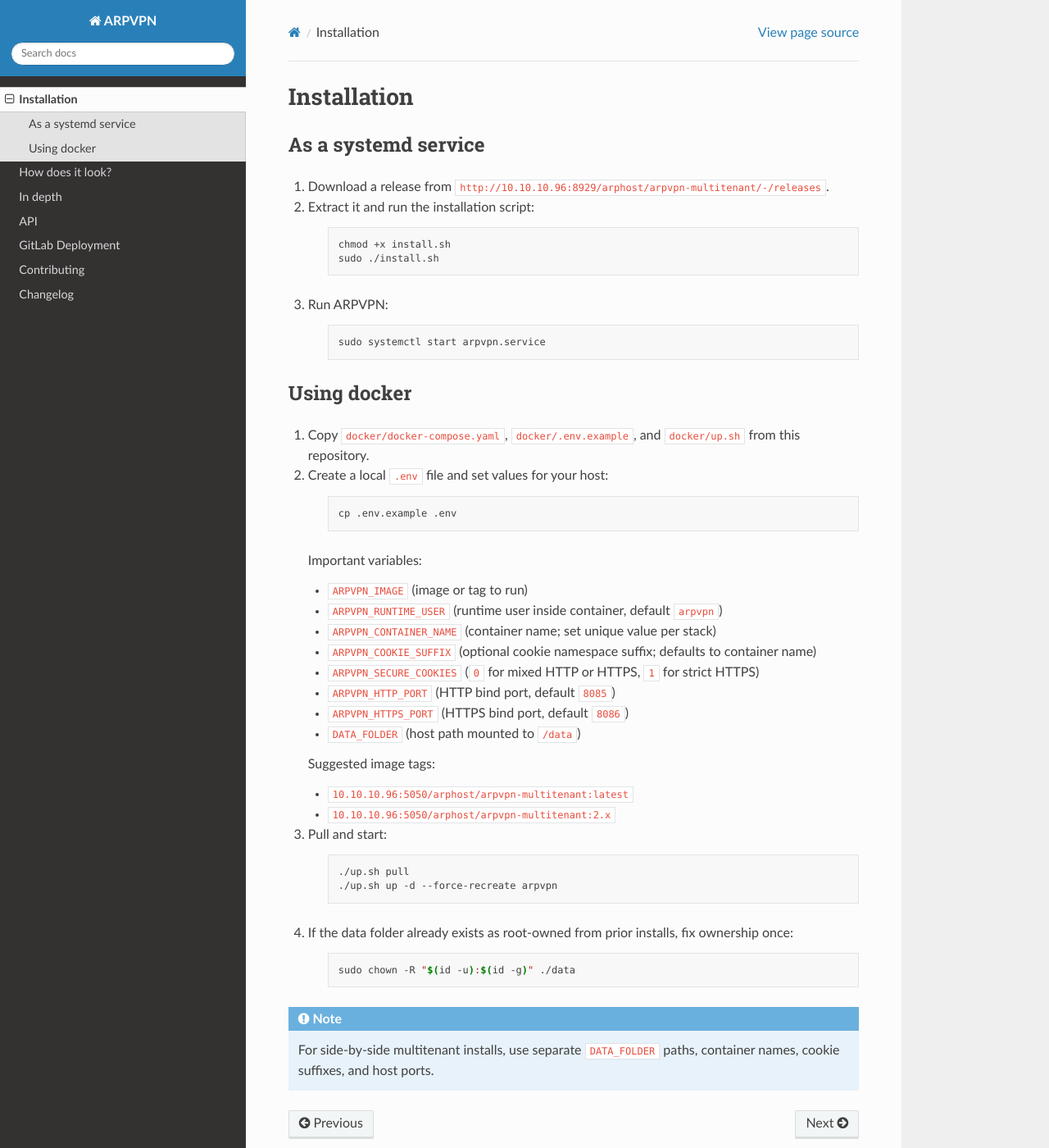
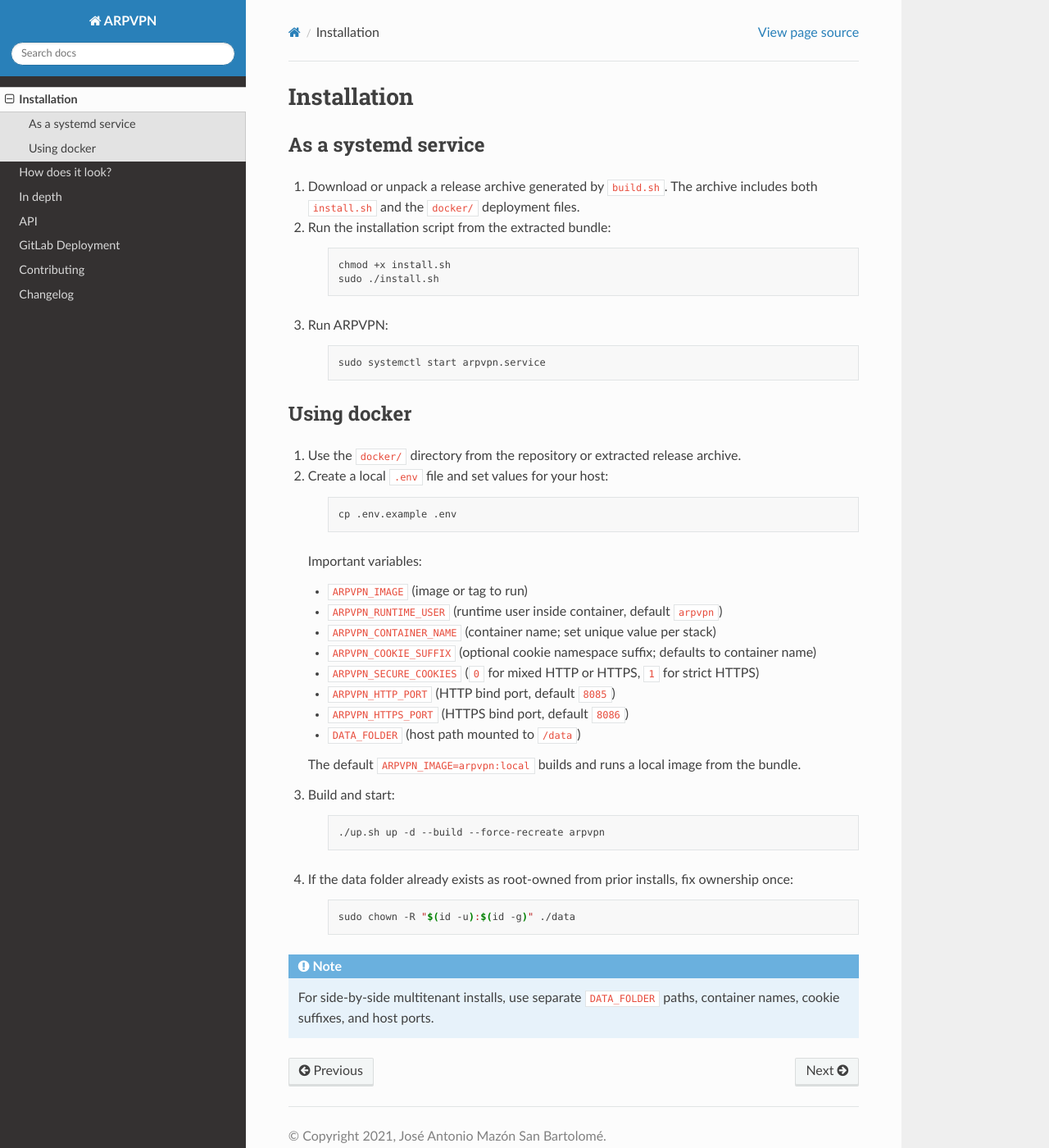
Before and after one commit to arphost-com/ARPVPN, a Sphinx documentation site: the page built from docs/source/installation.rst, in a window 1280 px wide and 1400 px high. Shown: the whole window at 82% size. Built offline with Sphinx 7.4.7 and the Read the Docs theme 3.1.0, drawn with Linux system fonts in a browser that asks for light colours.

Commit message:
Make ARPVPN bundle self-contained

```diff
--- a/arpvpn/web/static/assets/resources.py
+++ b/arpvpn/web/static/assets/resources.py
@@ -1,4 +1,6 @@
+import os
+
 APP_NAME = "ARPVPN"
-APP_REPOSITORY_URL = "http://10.10.10.96:8929/arphost/arpvpn-multitenant"
-APP_LICENSE_URL = "http://10.10.10.96:8929/arphost/arpvpn-multitenant/-/blob/main/LICENSE.md"
+APP_REPOSITORY_URL = os.environ.get("ARPVPN_REPOSITORY_URL", "")
+APP_LICENSE_URL = os.environ.get("ARPVPN_LICENSE_URL", "")
 EMPTY_FIELD = "None"
--- a/docs/source/contributing.rst
+++ b/docs/source/contributing.rst
@@ -14,8 +14,8 @@
 
 .. code-block:: bash
 
-    git clone ssh://git@10.10.10.96:2424/arphost/arpvpn-multitenant.git
-    cd arpvpn-multitenant
+    git clone <your-fork-or-local-path>
+    cd arpvpn
     git checkout -b your-feature-branch
 
 Requirements
--- a/docs/source/installation.rst
+++ b/docs/source/installation.rst
@@ -4,8 +4,9 @@
 As a systemd service
 --------------------
 
-1. Download a release from ``http://10.10.10.96:8929/arphost/arpvpn-multitenant/-/releases``.
-2. Extract it and run the installation script:
+1. Download or unpack a release archive generated by ``build.sh``.
+   The archive includes both ``install.sh`` and the ``docker/`` deployment files.
+2. Run the installation script from the extracted bundle:
 
     .. code-block:: bash
 
@@ -21,7 +22,7 @@
 Using docker
 ------------
 
-1. Copy ``docker/docker-compose.yaml``, ``docker/.env.example``, and ``docker/up.sh`` from this repository.
+1. Use the ``docker/`` directory from the repository or extracted release archive.
 2. Create a local ``.env`` file and set values for your host:
 
     .. code-block:: bash
@@ -39,17 +40,13 @@
    * ``ARPVPN_HTTPS_PORT`` (HTTPS bind port, default ``8086``)
    * ``DATA_FOLDER`` (host path mounted to ``/data``)
 
-   Suggested image tags:
+   The default ``ARPVPN_IMAGE=arpvpn:local`` builds and runs a local image from the bundle.
 
-   * ``10.10.10.96:5050/arphost/arpvpn-multitenant:latest``
-   * ``10.10.10.96:5050/arphost/arpvpn-multitenant:2.x``
-
-3. Pull and start:
+3. Build and start:
 
     .. code-block:: bash
 
-        ./up.sh pull
-        ./up.sh up -d --force-recreate arpvpn
+        ./up.sh up -d --build --force-recreate arpvpn
 
 4. If the data folder already exists as root-owned from prior installs, fix ownership once:
 
--- a/pyproject.toml
+++ b/pyproject.toml
@@ -4,8 +4,6 @@
 description = "WireGuard management with client and site-to-site VPN support"
 authors = ["Jose <joseantoniomazon@gmail.com>"]
 license = "GPL-3.0"
-homepage = "http://10.10.10.96:8929/arphost/arpvpn-multitenant"
-repository = "http://10.10.10.96:8929/arphost/arpvpn-multitenant"
 keywords = ["wireguard", "gui", "webserver", "flask", "vpn", "site-to-site", "observability"]
 
 [tool.poetry.dependencies]
```
Also changed, not shown: README.md (+19 -34 lines), docs/source/gitlab-deployment.rst (+4 -15 lines), 7 other files.
